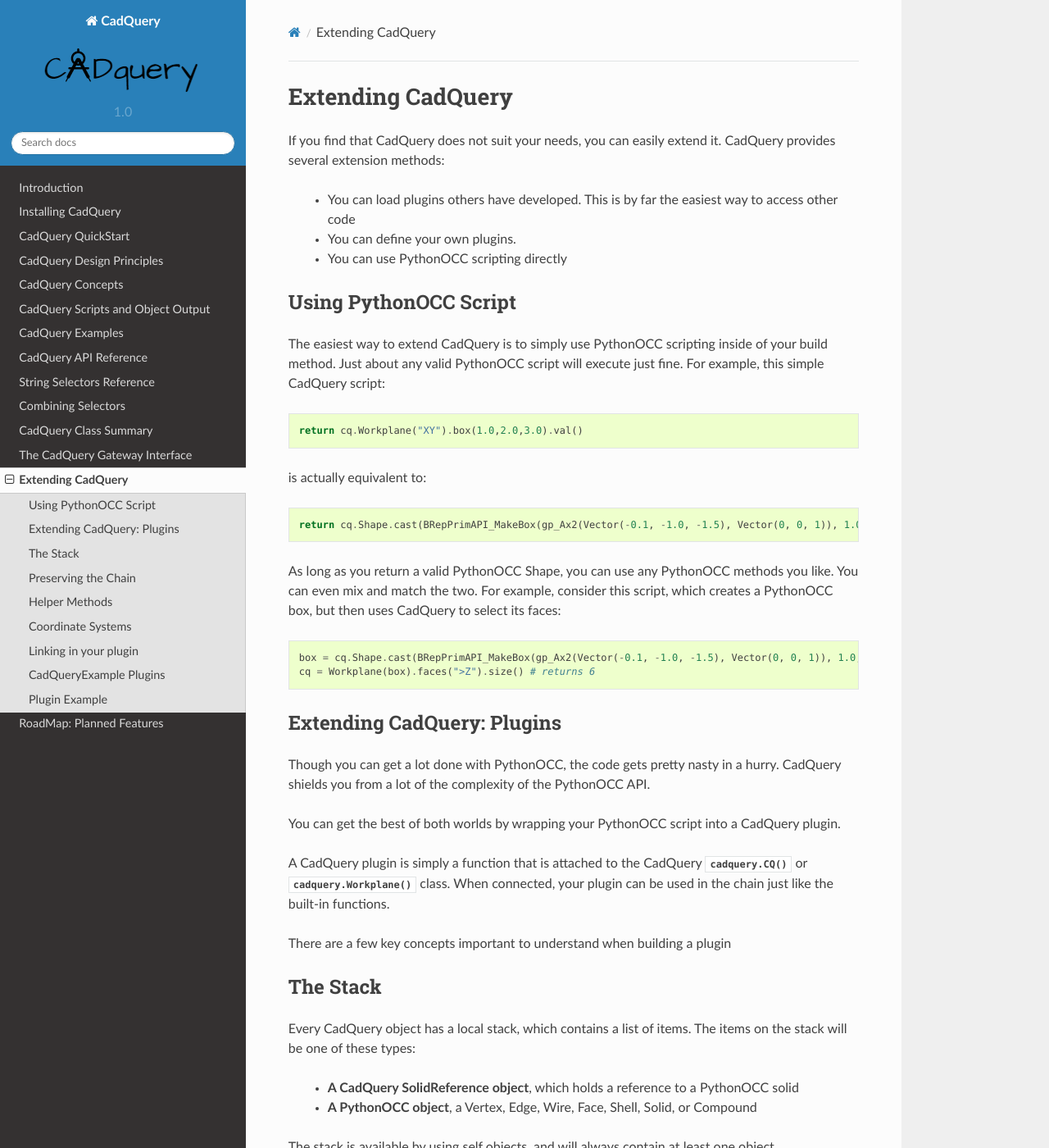
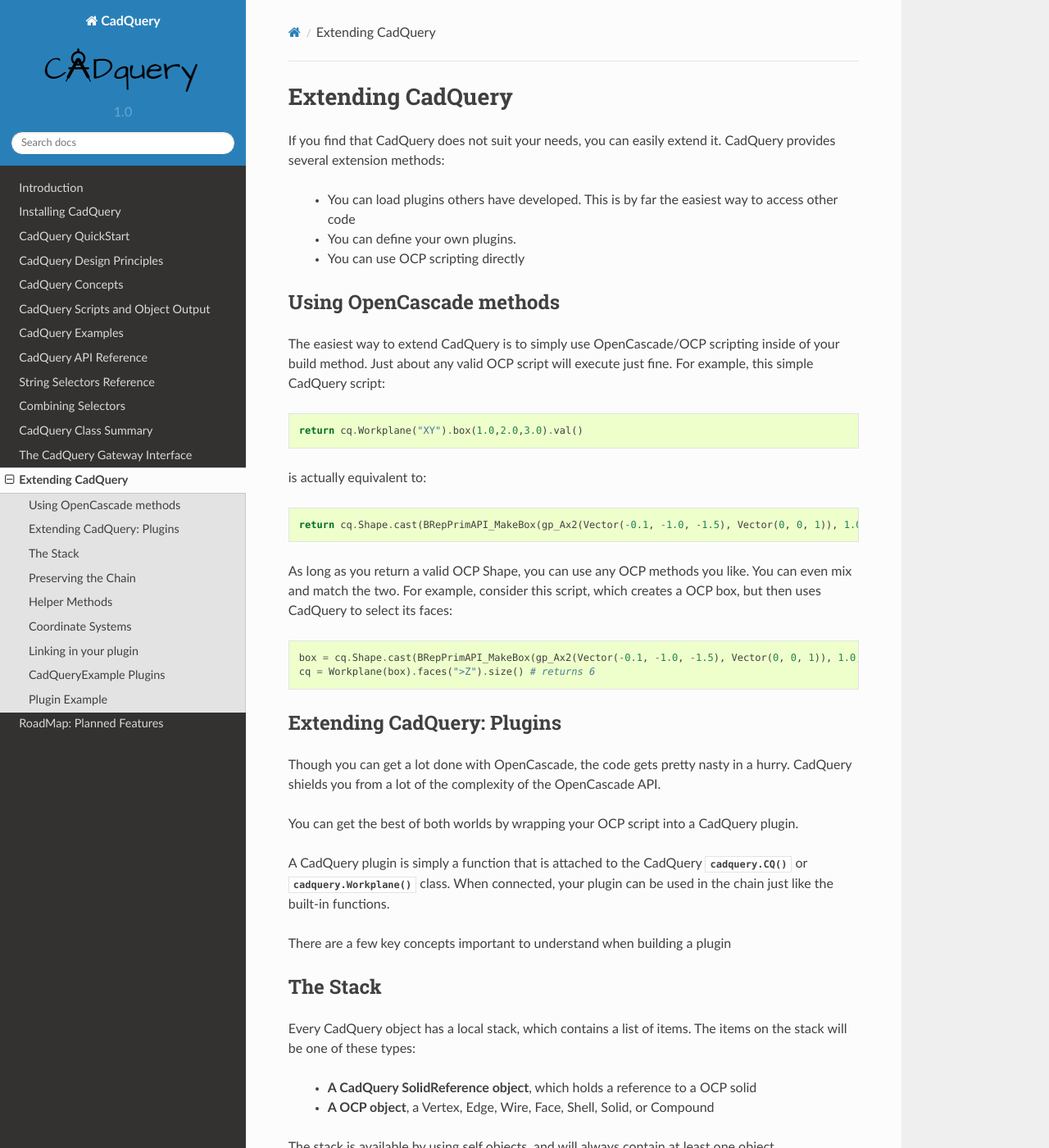
Before and after one commit to CadQuery/cadquery, a Sphinx documentation site: the page built from doc/extending.rst, in a window 1280 px wide and 1400 px high. Shown: the whole window at 82% size. Built offline with Sphinx 7.4.7 and the Read the Docs theme 2.0.0, drawn with Linux system fonts in a browser that asks for light colours.

Commit message:
Docs update

```diff
--- a/doc/extending.rst
+++ b/doc/extending.rst
@@ -9,14 +9,14 @@
 
    * You can load plugins others have developed. This is by far the easiest way to access other code
    * You can define your own plugins.
-   * You can use PythonOCC scripting directly
+   * You can use OCP scripting directly
 
 
-Using PythonOCC Script
------------------------
+Using OpenCascade methods
+-------------------------
 
-The easiest way to extend CadQuery is to simply use PythonOCC scripting inside of your build method.  Just about
-any valid PythonOCC script will execute just fine. For example, this simple CadQuery script::
+The easiest way to extend CadQuery is to simply use OpenCascade/OCP scripting inside of your build method.  Just about
+any valid OCP script will execute just fine. For example, this simple CadQuery script::
 
     return cq.Workplane("XY").box(1.0,2.0,3.0).val()
 
@@ -24,8 +24,8 @@
 
     return cq.Shape.cast(BRepPrimAPI_MakeBox(gp_Ax2(Vector(-0.1, -1.0, -1.5), Vector(0, 0, 1)), 1.0, 2.0, 3.0).Shape())
 
-As long as you return a valid PythonOCC Shape, you can use any PythonOCC methods you like. You can even mix and match the
-two. For example, consider this script, which creates a PythonOCC box, but then uses CadQuery to select its faces::
+As long as you return a valid OCP Shape, you can use any OCP methods you like. You can even mix and match the
+two. For example, consider this script, which creates a OCP box, but then uses CadQuery to select its faces::
 
     box = cq.Shape.cast(BRepPrimAPI_MakeBox(gp_Ax2(Vector(-0.1, -1.0, -1.5), Vector(0, 0, 1)), 1.0, 2.0, 3.0).Shape())
     cq = Workplane(box).faces(">Z").size() # returns 6
@@ -34,10 +34,10 @@
 Extending CadQuery: Plugins
 ----------------------------
 
-Though you can get a lot done with PythonOCC, the code gets pretty nasty in a hurry. CadQuery shields you from
-a lot of the complexity of the PythonOCC API.
+Though you can get a lot done with OpenCascade, the code gets pretty nasty in a hurry. CadQuery shields you from
+a lot of the complexity of the OpenCascade API.
 
-You can get the best of both worlds by wrapping your PythonOCC script into a CadQuery plugin.
+You can get the best of both worlds by wrapping your OCP script into a CadQuery plugin.
 
 A CadQuery plugin is simply a function that is attached to the CadQuery :py:meth:`cadquery.CQ` or :py:meth:`cadquery.Workplane` class.
 When connected, your plugin can be used in the chain just like the built-in functions.
@@ -51,8 +51,8 @@
 Every CadQuery object has a local stack, which contains a list of items.  The items on the stack will be
 one of these types:
 
-   * **A CadQuery SolidReference object**, which holds a reference to a PythonOCC solid
-   * **A PythonOCC object**, a Vertex, Edge, Wire, Face, Shell, Solid, or Compound
+   * **A CadQuery SolidReference object**, which holds a reference to a OCP solid
+   * **A OCP object**, a Vertex, Edge, Wire, Face, Shell, Solid, or Compound
 
 The stack is available by using self.objects, and will always contain at least one object.
 
```
Also changed, not shown: doc/intro.rst (+3 -4 lines), doc/primer.rst (+22 -8 lines), doc/_static/assy.png (added), doc/_static/simple_assy.png (added).
